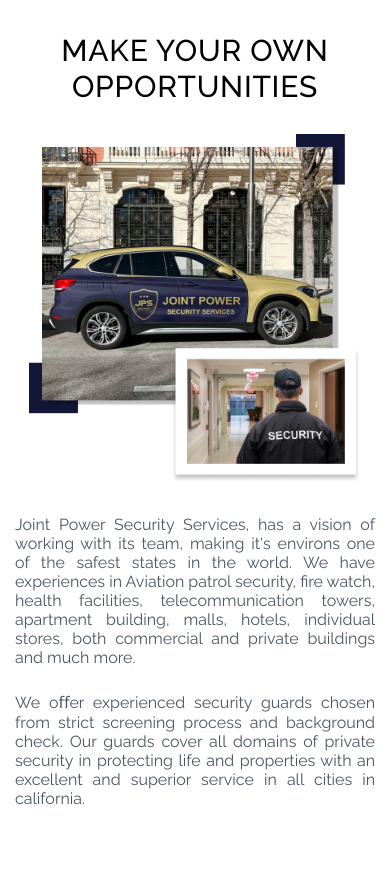
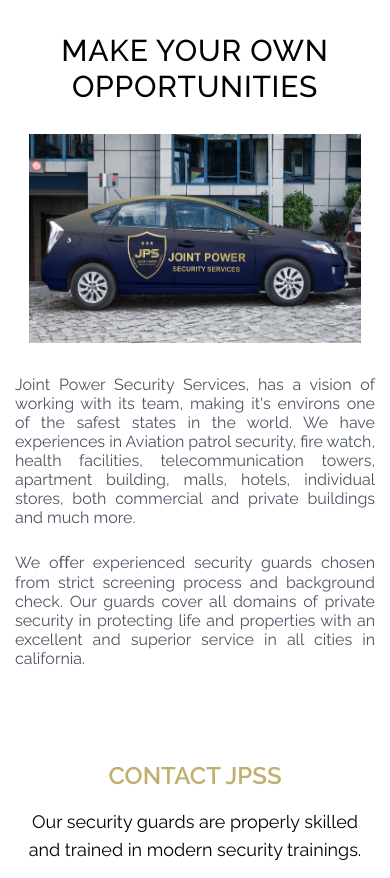
Before and after one commit to jointpower/joint_power_inc, a Next.js app: page / in a window 390 px wide. Shown: the part 3140-4018 px from the top of the page. Built offline with nearby package versions, Linux system fonts and the light colour scheme.

Commit message:
changed home page car image

```diff
--- a/src/components/molecules/Header/Header.tsx
+++ b/src/components/molecules/Header/Header.tsx
@@ -14,7 +14,7 @@
   return (
     <header className="z-30 fixed left-0 right-0 top-10 w-full bg-white md:shadow h-20 flex flex-col justify-center">
       <div className="h-10 fixed top-0 bg-gray-600 font-medium w-full flex gap-10 justify-center items-center">
-        <a href="tel:+1234567890" className="flex items-center gap-1">
+        <a href="tel:+14244637600" className="flex items-center gap-1">
           <BiPhoneCall />
           <span className="text-sm sm:text-base font-medium">+14244637600</span>
         </a>
--- a/src/components/organisms/Sections/Opportunities/Opportunities.tsx
+++ b/src/components/organisms/Sections/Opportunities/Opportunities.tsx
@@ -1,7 +1,7 @@
 /* eslint-disable react/no-unescaped-entities */
 import NextImage from "@/components/atom/NextImage/NextImage";
 import LineMask from "public/line-mask.png";
-import JpsCar from "public/jps-car.png";
+import JpsCar from "public/car_1.png";
 import Text from "@/components/atom/Text/Text";
 import { ContactUs } from "../ContactUs/ContactUs";
 import Heading from "@/components/atom/Heading/Heading";
@@ -19,7 +19,7 @@
       </div>
       <NextImage
         data-aos="fade-up"
-        className="w-[331.45px] h-[349px] md:hidden container mt-[35.19px]"
+        className="w-[331.45px] h-[209px] md:hidden container mt-[35.19px]"
         src={JpsCar}
         alt="joint power security car"
       />
```
Also changed, not shown: 1 other file (tests, documents, lock files or other folders).
